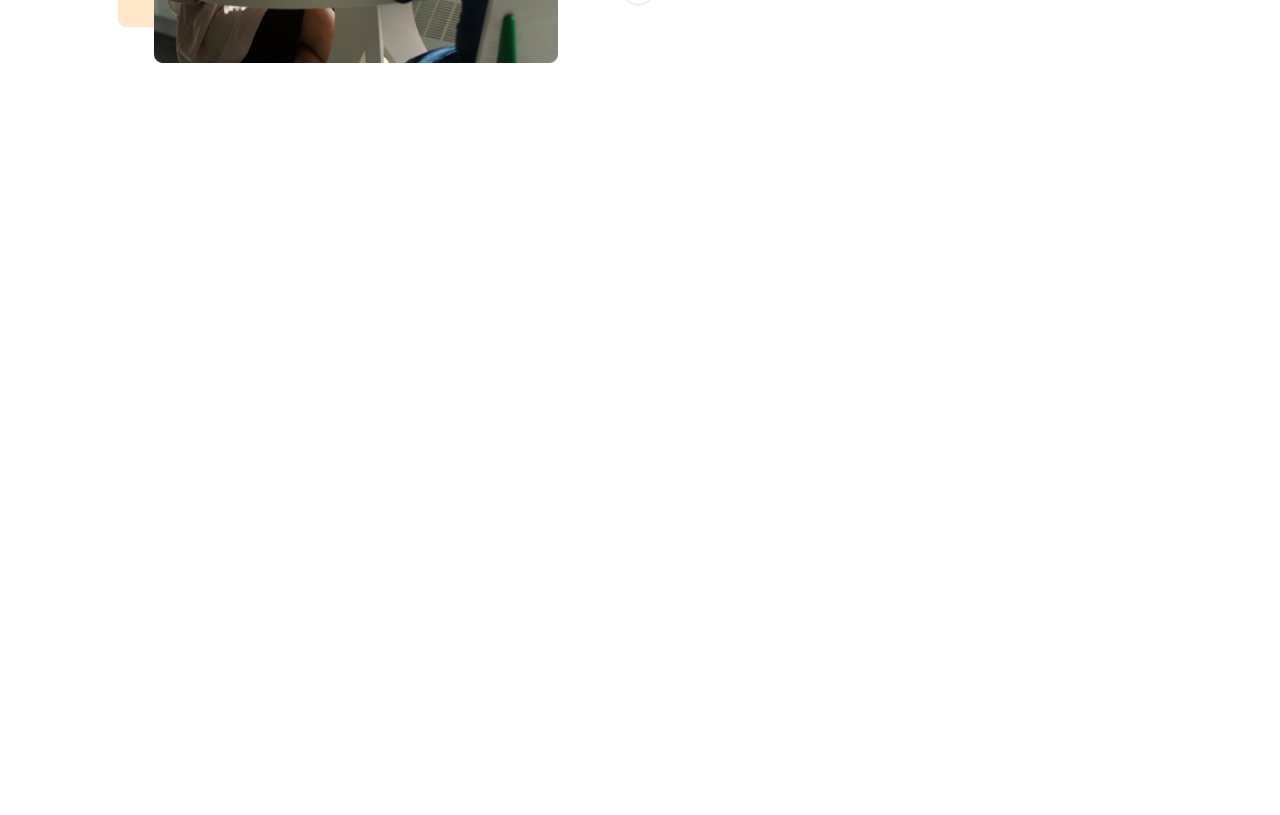
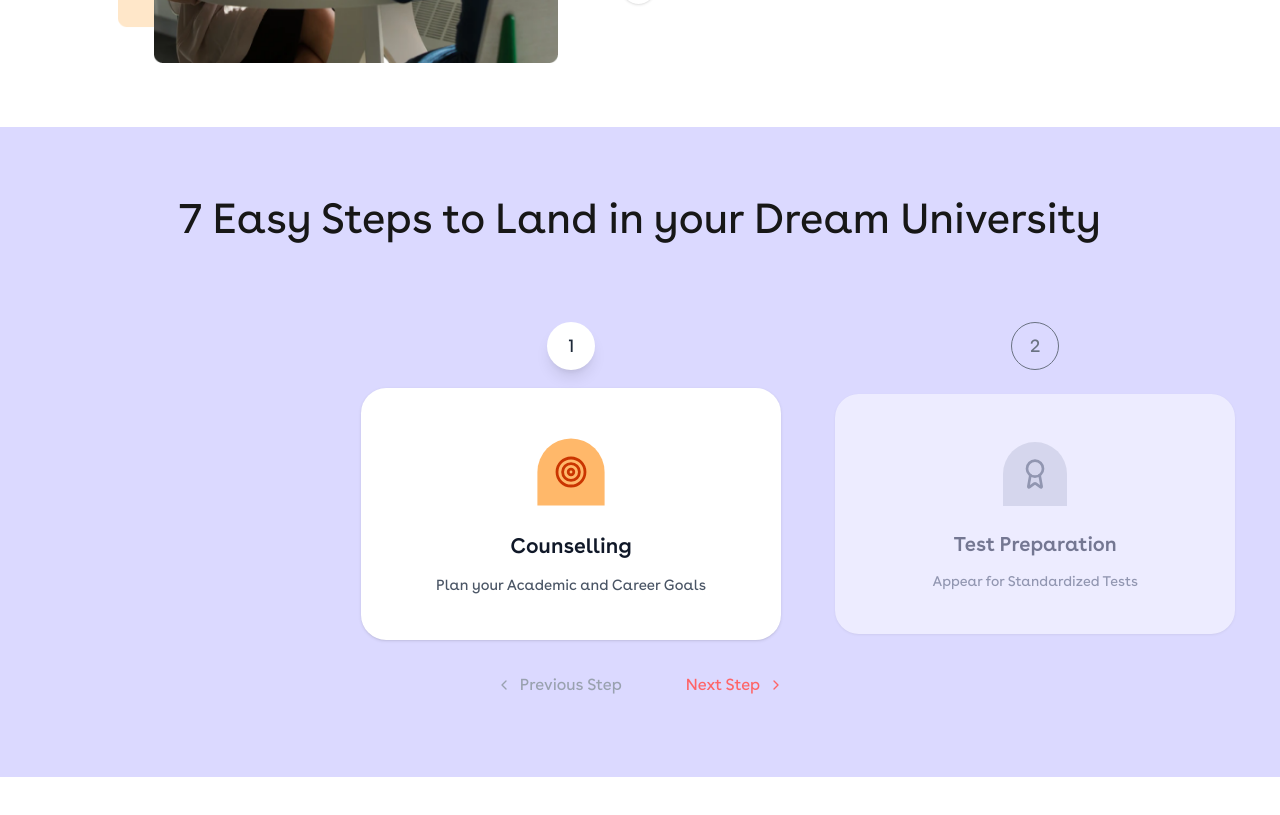
Before and after one commit to sanjaypinna/kc-overseas, a Next.js app: page / in a window 1280 px wide. Shown: the part 1500-2315 px from the top of the page. Before the commit the page ends 1627 px from the top, so only its background shows below. Built offline with nearby package versions, Linux system fonts and the light colour scheme.

Commit message:
add steps

```diff
--- /dev/null
+++ b/pages/components/Steps.tsx
@@ -0,0 +1,18 @@
+import React from "react";
+import StepsCarousel from "./StepsCarousel";
+
+const Steps = () => {
+  return (
+    <div className=" bg-[#DBD9FF] pt-5">
+      <div className=" container m-auto items-center text-center py-5 lg:py-10">
+        <h1 className=" text-[26px] lg:text-[42px]">
+          7 Easy Steps to Land in your Dream University
+        </h1>
+        <StepsCarousel/>
+
+      </div>
+    </div>
+  );
+};
+
+export default Steps;
--- /dev/null
+++ b/pages/components/StepsCarousel.tsx
@@ -0,0 +1,244 @@
+import React, { useState, useEffect } from "react";
+import {
+  ChevronLeft,
+  ChevronRight,
+  Target,
+  Award,
+  BookOpen,
+  FileText,
+  Plane,
+  GraduationCap,
+  Users,
+} from "lucide-react";
+
+const StepCarousel = () => {
+  const [activeIndex, setActiveIndex] = useState(0); // Which card is in center/active
+  const [itemsPerView, setItemsPerView] = useState(3);
+
+  const steps = [
+    {
+      id: 1,
+      title: "Counselling",
+      subtitle: "Plan your Academic and Career Goals",
+      icon: Target,
+      iconBg: "bg-orange-300",
+      iconColor: "text-orange-700",
+    },
+    {
+      id: 2,
+      title: "Test Preparation",
+      subtitle: "Appear for Standardized Tests",
+      icon: Award,
+      iconBg: "bg-gray-300",
+      iconColor: "text-gray-600",
+    },
+    {
+      id: 3,
+      title: "Course Selection",
+      subtitle: "Choose your Ideal Program",
+      icon: BookOpen,
+      iconBg: "bg-blue-300",
+      iconColor: "text-blue-700",
+    },
+    {
+      id: 4,
+      title: "Application Process",
+      subtitle: "Submit Applications to Universities",
+      icon: FileText,
+      iconBg: "bg-green-300",
+      iconColor: "text-green-700",
+    },
+    {
+      id: 5,
+      title: "Visa Guidance",
+      subtitle: "Get Help with Visa Documentation",
+      icon: Plane,
+      iconBg: "bg-purple-300",
+      iconColor: "text-purple-700",
+    },
+    {
+      id: 6,
+      title: "Pre-Departure",
+      subtitle: "Prepare for your Journey",
+      icon: Users,
+      iconBg: "bg-pink-300",
+      iconColor: "text-pink-700",
+    },
+    {
+      id: 7,
+      title: "Post-Arrival",
+      subtitle: "Settle into your New Life",
+      icon: GraduationCap,
+      iconBg: "bg-indigo-300",
+      iconColor: "text-indigo-700",
+    },
+  ];
+
+  // Update items per view based on screen size
+  useEffect(() => {
+    const updateItemsPerView = () => {
+      const width = window.innerWidth;
+      if (width >= 1600) {
+        setItemsPerView(3); // Desktop: show 3 cards
+      } else if (width >= 1000) {
+        setItemsPerView(2); // Tablet: show 2 cards
+      } else {
+        setItemsPerView(1); // Mobile: show 1 card
+      }
+    };
+
+    updateItemsPerView();
+    window.addEventListener("resize", updateItemsPerView);
+    return () => window.removeEventListener("resize", updateItemsPerView);
+  }, []);
+
+  const nextStep = () => {
+    if (activeIndex < steps.length - 1) {
+      setActiveIndex((prev) => prev + 1);
+    }
+  };
+
+  const prevStep = () => {
+    if (activeIndex > 0) {
+      setActiveIndex((prev) => prev - 1);
+    }
+  };
+
+  const goToStep = (index: number) => {
+    setActiveIndex(index);
+  };
+
+  // Calculate which cards to show - modified for 2 cards at start
+  const getVisibleCards = () => {
+    if (activeIndex === 0) {
+      // Show only first 2 cards when starting
+      return itemsPerView === 1 ? [0] : [0, 1];
+    }
+
+    const sideCards = Math.floor((itemsPerView - 1) / 2);
+    let startIndex = Math.max(0, activeIndex - sideCards);
+    const endIndex = Math.min(steps.length - 1, startIndex + itemsPerView - 1);
+
+    // Adjust if we're at the end
+    if (endIndex - startIndex + 1 < itemsPerView) {
+      startIndex = Math.max(0, endIndex - itemsPerView + 1);
+    }
+
+    const visibleCards = [];
+    for (let i = startIndex; i <= endIndex; i++) {
+      visibleCards.push(i);
+    }
+    return visibleCards;
+  };
+
+  const visibleCards = getVisibleCards();
+
+  return (
+    <div className="w-full max-w-6xl mt-10 mx-auto p-8">
+      {/* Title */}
+
+      {/* Carousel Content */}
+      <div className="relative mb-8">
+        <div
+          className={`flex items-start space-x-4 lg:space-x-6 gap-10 ${
+            activeIndex === 0 && itemsPerView > 1
+              ? "justify-center lg:ml-[30%]"
+              : "justify-center"
+          }`}
+        >
+          {visibleCards.map((stepIndex) => {
+            const step = steps[stepIndex];
+            const IconComponent = step.icon;
+            const isActive = stepIndex === activeIndex;
+
+            return (
+              <div
+                key={step.id}
+                className={`flex-shrink-0 transition-all w-auto duration-500 ease-in-out ${
+                  itemsPerView === 1
+                    ? "w-80"
+                    : itemsPerView === 2
+                    ? "w-64"
+                    : "w-56"
+                } `}
+              >
+                {/* Step Number Above Card - Centered */}
+                <div className="flex justify-center mb-6 relative">
+                  {/* Step Number */}
+                  <button
+                    onClick={() => goToStep(stepIndex)}
+                    className={`w-10 h-10 lg:w-12 lg:h-12 rounded-full flex items-center justify-center text-sm lg:text-lg font-medium transition-all duration-300 relative z-10 ${
+                      isActive
+                        ? "bg-white text-gray-800 shadow-lg"
+                        : "border-1 border-gray-500 bg-opacity-40 text-gray-500"
+                    }`}
+                  >
+                    {stepIndex + 1}
+                  </button>
+                </div>
+
+                {/* Card Content */}
+                <div
+                  className={`bg-white rounded-3xl w-[300px] h-[200px] lg:w-[400px] lg:h-[240px] p-6 lg:p-8 shadow-sm  transition-all duration-500 ${
+                    isActive ? "transform scale-105 shadow-lg" : "opacity-50"
+                  }`}
+                >
+                  <div className="text-center mt-4">
+
+                    {/* Icon */}
+                    <div
+                      className={`inline-flex items-center justify-center w-14 h-14 lg:w-16 lg:h-16 rounded-t-full ${step.iconBg} mb-4 lg:mb-6`}
+                    >
+                      <IconComponent
+                        className={`w-6 h-6 lg:w-8 lg:h-8 ${step.iconColor}`}
+                      />
+                    </div>
+
+                    {/* Content */}
+                    <h3 className="text-lg lg:text-xl font-semibold text-gray-900 mb-2 lg:mb-3">
+                      {step.title}
+                    </h3>
+                    <p className="text-gray-600 text-xs lg:text-sm leading-relaxed">
+                      {step.subtitle}
+                    </p>
+                  </div>
+                </div>
+              </div>
+            );
+          })}
+        </div>
+      </div>
+
+      {/* Navigation */}
+      <div className="flex justify-center space-x-6 lg:space-x-8">
+        <button
+          onClick={prevStep}
+          disabled={activeIndex === 0}
+          className={`flex items-center space-x-2 px-3 lg:px-4 py-2 text-sm font-medium transition-all duration-300 ${
+            activeIndex === 0
+              ? "text-gray-400 cursor-not-allowed"
+              : "text-red-400 hover:text-red-500"
+          }`}
+        >
+          <ChevronLeft className="w-4 h-4" />
+          <span className=" text-[16px]">Previous Step</span>
+        </button>
+
+        <button
+          onClick={nextStep}
+          disabled={activeIndex >= steps.length - 1}
+          className={`flex items-center space-x-2 px-3 lg:px-4 py-2 text-sm font-medium transition-all duration-300 ${
+            activeIndex >= steps.length - 1
+              ? "text-gray-400 cursor-not-allowed"
+              : "text-red-400 hover:text-red-500"
+          }`}
+        >
+          <span className=" text-[16px]">Next Step</span>
+          <ChevronRight className="w-4 h-4" />
+        </button>
+      </div>
+    </div>
+  );
+};
+
+export default StepCarousel;
--- a/pages/index.tsx
+++ b/pages/index.tsx
@@ -2,12 +2,17 @@ import React from "react";
 import Navbar from "./components/Navbar";
 import Intro from "./components/Intro";
 import Services from "./components/Services";
+import Steps from "./components/Steps";
 const Home = () => {
   return (
     <main className="w-full">
       <Navbar />
       <Intro/>
       <Services/>
+      <Steps/>
+      <div className=" mt-[343px]">
+
+      </div>
     </main>
   );
 };
```
